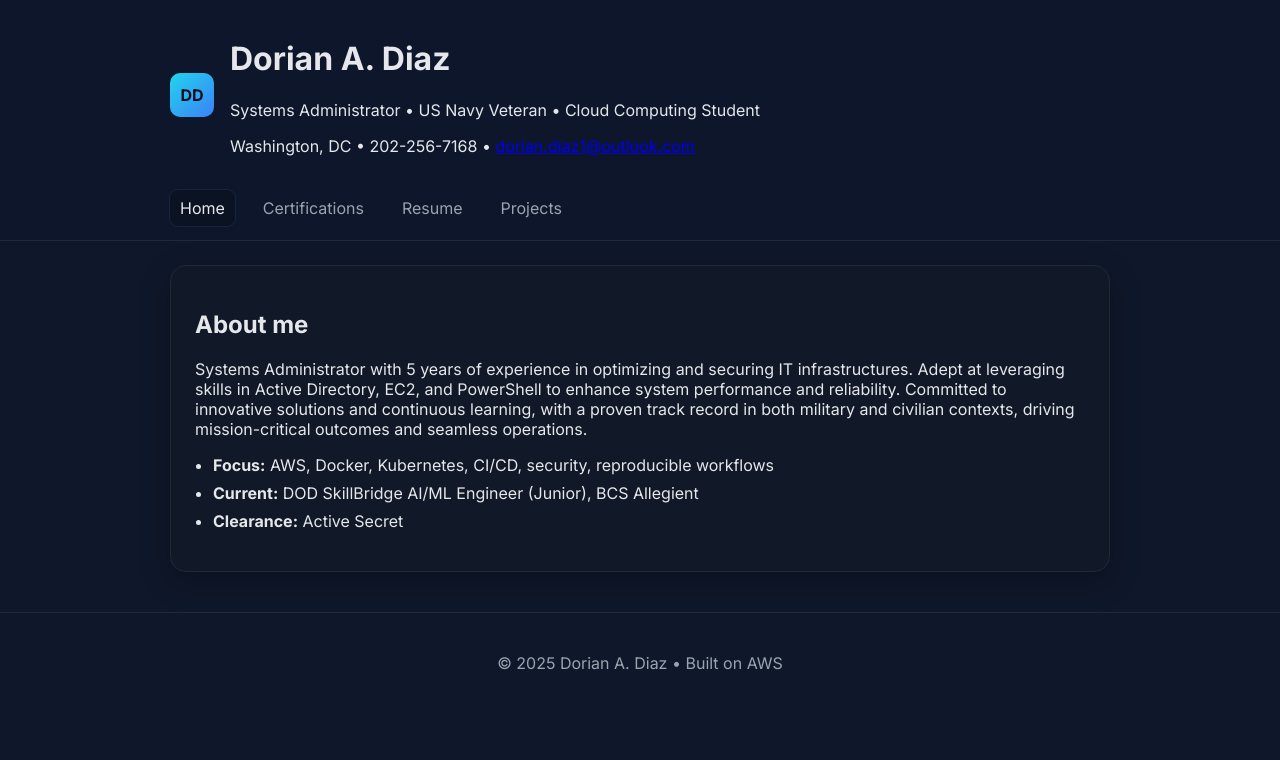
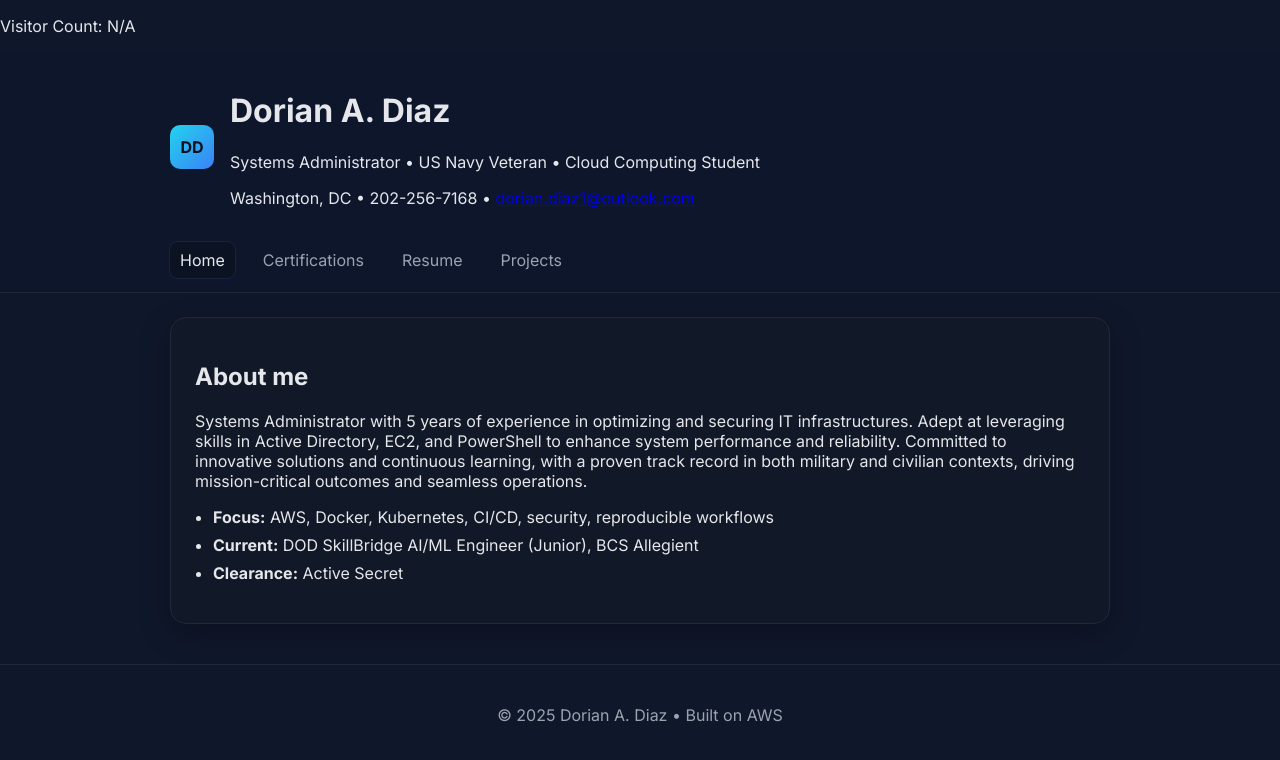
Before and after one commit to DDIZZ01/portfolio-site, a plain HTML site: page index.html in a window 1280 px wide. Drawn offline with Linux system fonts and the light colour scheme; no server answers.

Commit message:
Add visitor count display to index.html

```diff
--- a/index.html
+++ b/index.html
@@ -3,6 +3,7 @@
 <head>
   <meta charset="utf-8" />
   <meta name="viewport" content="width=device-width, initial-scale=1" />
+   <p>Visitor Count: <span id="visitor-count">Loading...</span></p>
   <title>Dorian A. Diaz | Cloud Engineer Portfolio</title>
   <link rel="preconnect" href="https://fonts.googleapis.com" />
   <link href="https://fonts.googleapis.com/css2?family=Inter:wght@400;600;700&display=swap" rel="stylesheet" />
```
